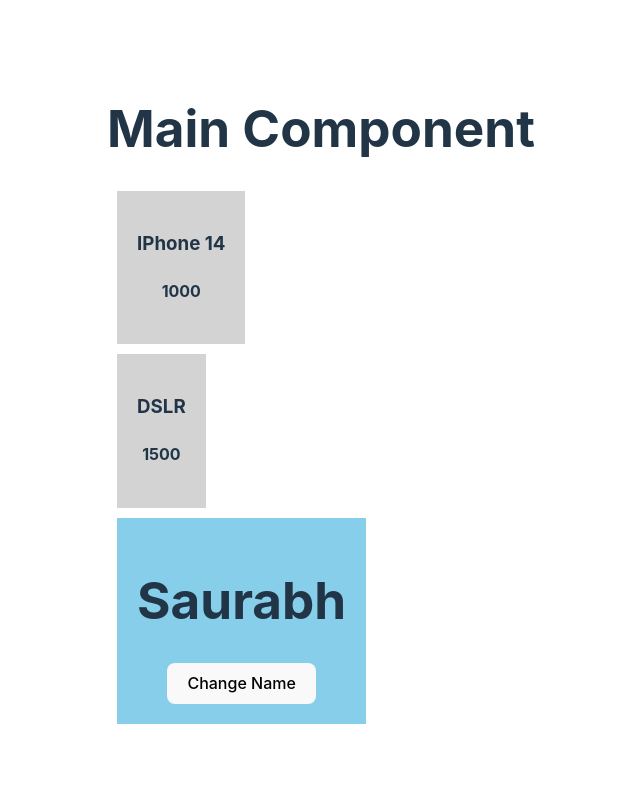
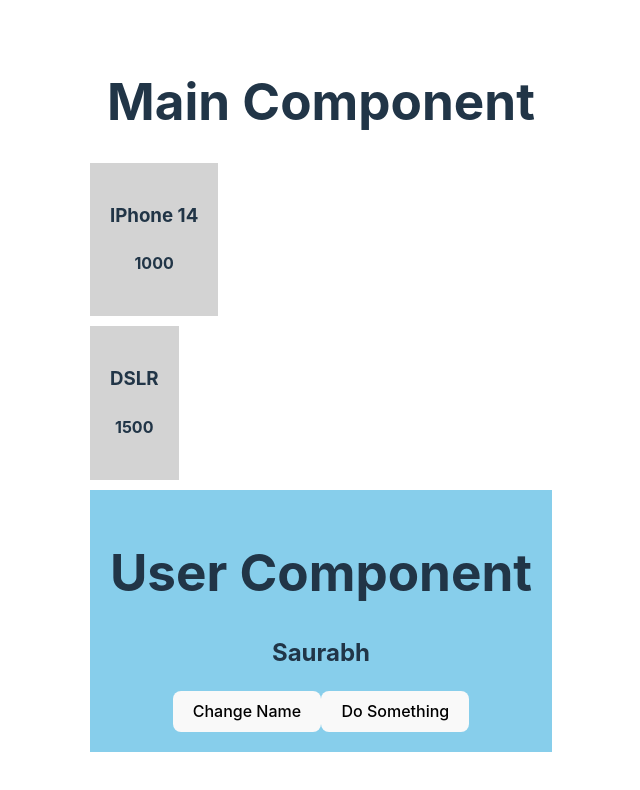
Before and after one commit to ggrossvi/product-react-demo, a React (Vite) app: page / in a window 1280 px wide. Shown: the top 790 px of the page, without its empty margins (319-959 px from the left). Built offline with nearby package versions, Linux system fonts and the light colour scheme.

Commit message:
add anonymous function to pass a variable with onClick

```diff
--- a/src/User.jsx
+++ b/src/User.jsx
@@ -9,10 +9,28 @@ function User() {
         setName("Thor");
         console.log("new name is " + name);
     }
+
+    function doSomething(planet) {
+
+        console.log(planet);
+    }
+
+
     return (
         <div className="user">
-            <h1>{name}</h1>
+            <h1>User Component</h1>
+            <h2>{name}</h2>
             <button onClick={changeName}>Change Name</button>
+            {/* You need to use an anonymous function to pass an argument or the function will be called immediately and not update the state */}
+            <button onClick={function(){
+                doSomething("Earth");
+            }}>Do Something</button>
+            {/* You can also use arrow function
+            <button onClick={()=>{
+                doSomething("Earth");
+            }}>Do Something</button>
+            */}
+
         </div>
 
     )
```
